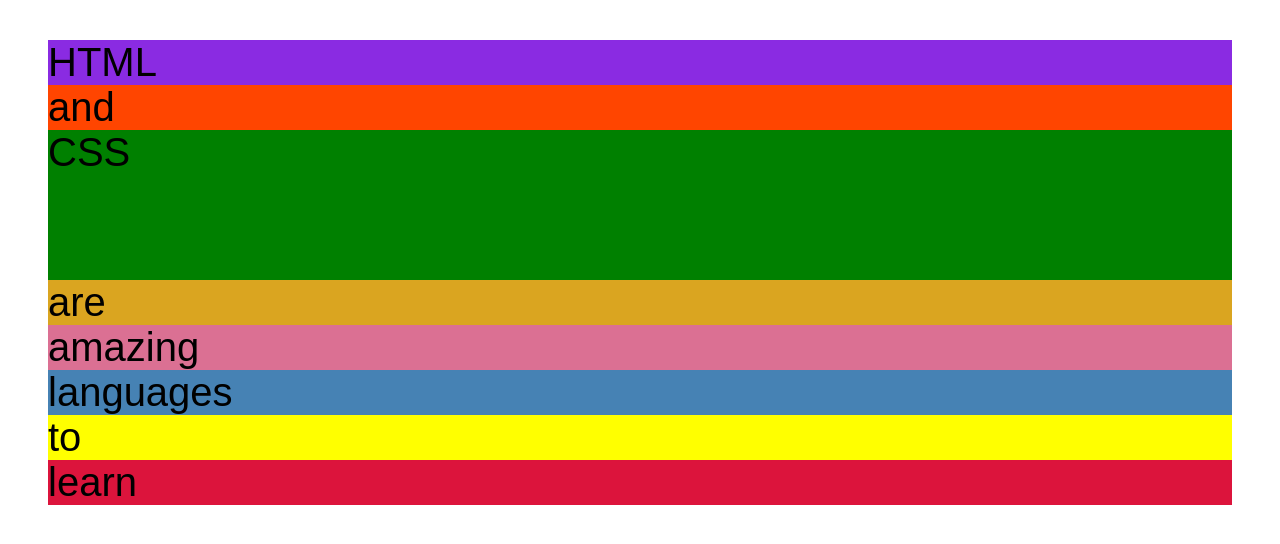
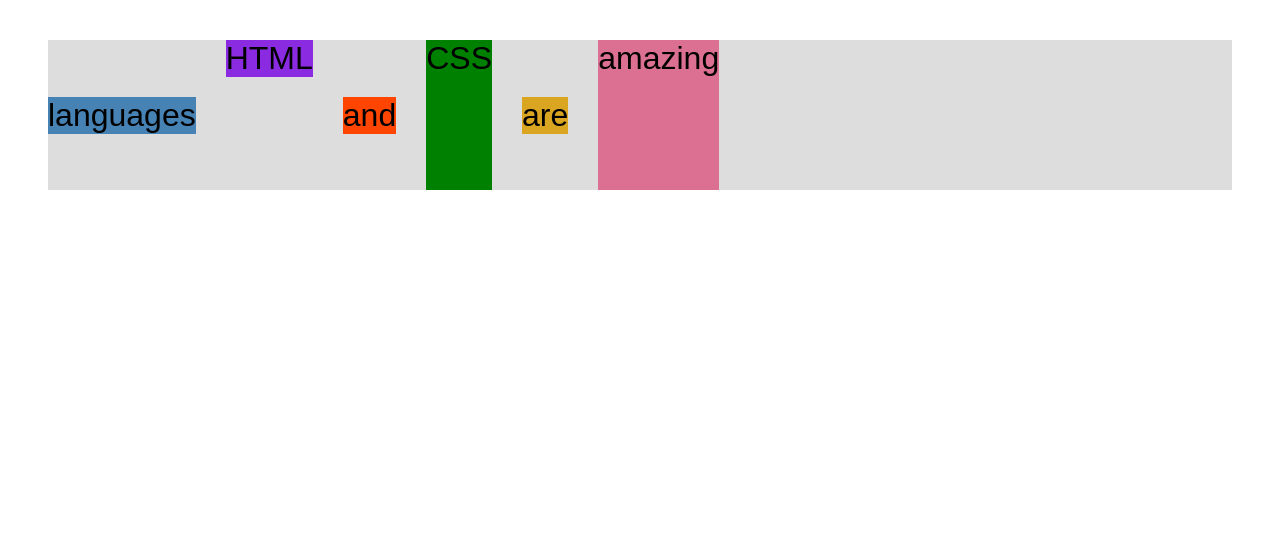
Before and after one commit to Sadiaibrahim/CSSF, a plain HTML site: page flexbox.html in a window 1280 px wide. Drawn offline with Linux system fonts and the light colour scheme.

Commit message:
Spacing-and-Aligning-Flex-Items

```diff
--- a/flexbox.html
+++ b/flexbox.html
@@ -36,10 +36,29 @@
         /* STARTER */
         font-family: sans-serif;
         background-color: #ddd;
-        font-size: 40px;
+        font-size: 32px;
         margin: 40px;
 
         /* FLEXBOX */
+        display: flex;
+        align-items: center;
+        justify-content: flex-start;
+        gap: 30px;
+      }
+      .el {
+        /* margin-right: 30px; */
+      }
+
+      .el--1 {
+        align-self: flex-start;
+        /* order: 2; */
+      }
+      .el--5 {
+        align-self: stretch;
+        order: 1;
+      }
+      .el--6 {
+        order: -1;
       }
     </style>
   </head>
@@ -51,8 +70,8 @@
       <div class="el el--4">are</div>
       <div class="el el--5">amazing</div>
       <div class="el el--6">languages</div>
-      <div class="el el--7">to</div>
-      <div class="el el--8">learn</div>
+      <!-- <div class="el el--7">to</div>
+      <div class="el el--8">learn</div> -->
     </div>
   </body>
 </html>
```
Also changed, not shown: Index.html (+2 -2 lines).
